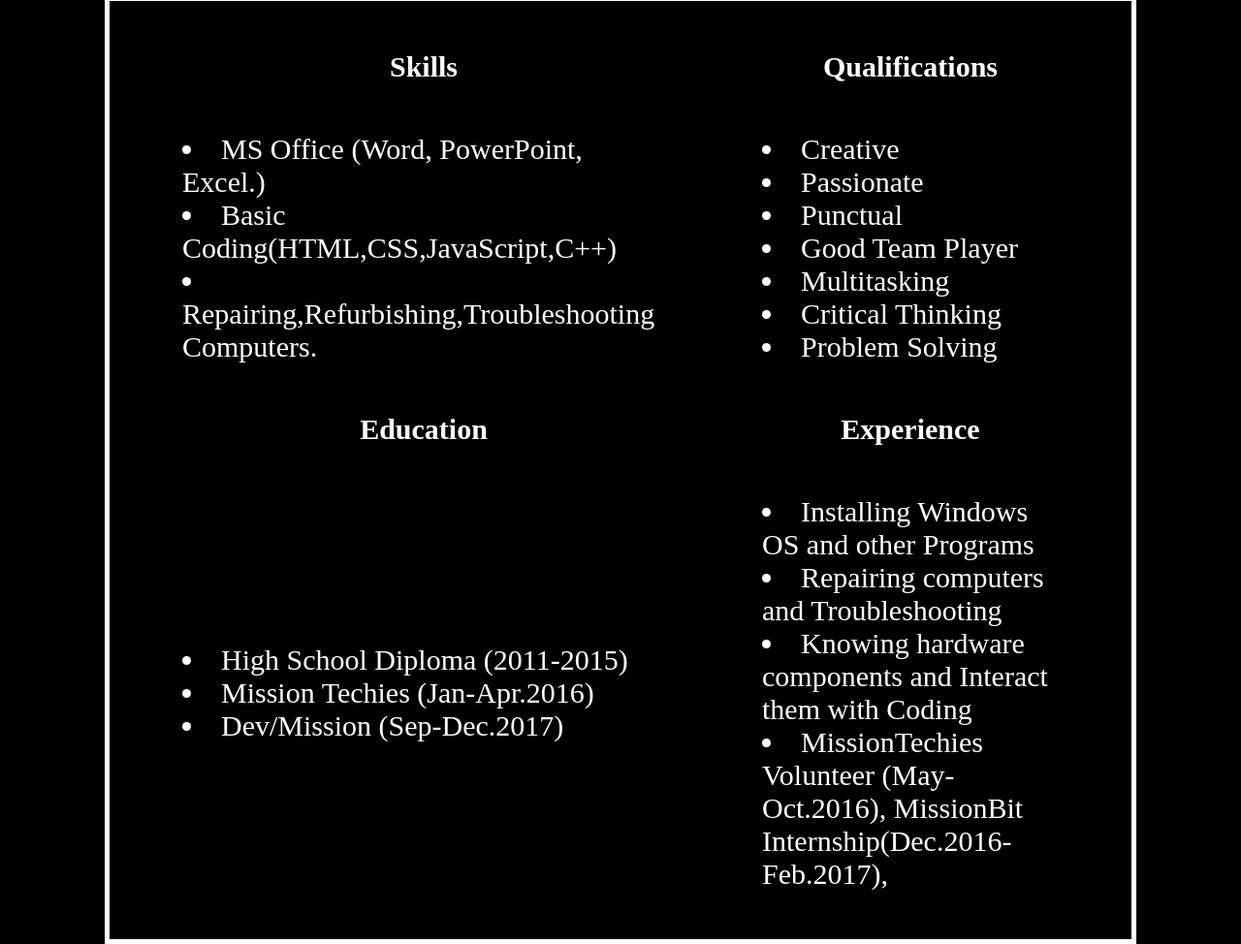
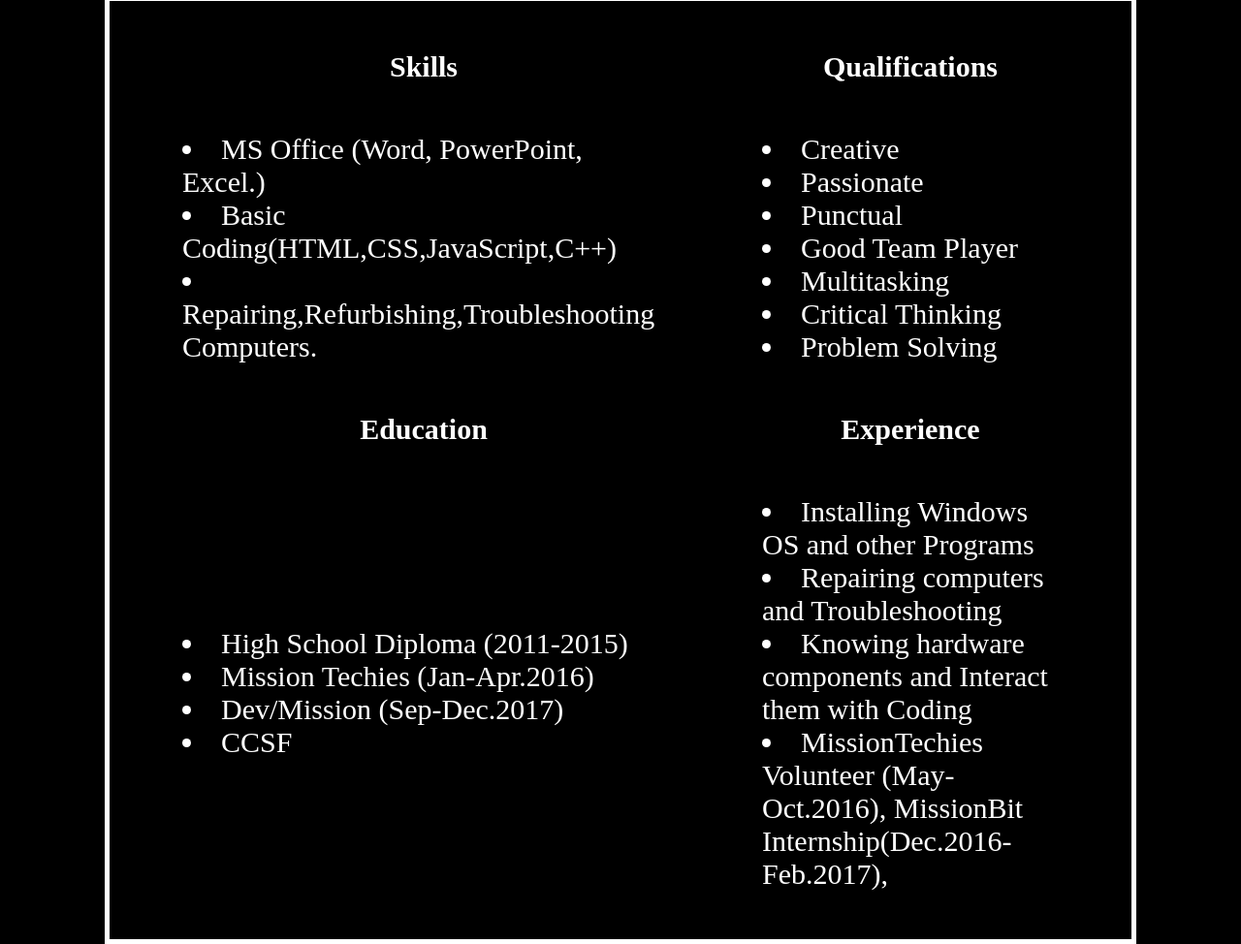
Before and after one commit to LeRoy6714/Leroy6714.github.io, a plain HTML site: page index.html in a window 1280 px wide. Shown: the part 449-1423 px from the top of the page at 97% size. Drawn offline with Linux system fonts and the light colour scheme.

Commit message:
update file
asdf

```diff
--- a/index.html
+++ b/index.html
@@ -83,6 +83,7 @@
               <li>High School Diploma (2011-2015)</li>
               <li>Mission Techies (Jan-Apr.2016)</li>
               <li>Dev/Mission (Sep-Dec.2017)</li>
+              <li>CCSF</li>
             </td>
             <td>
               <li>Installing Windows OS and other Programs</li>
```
